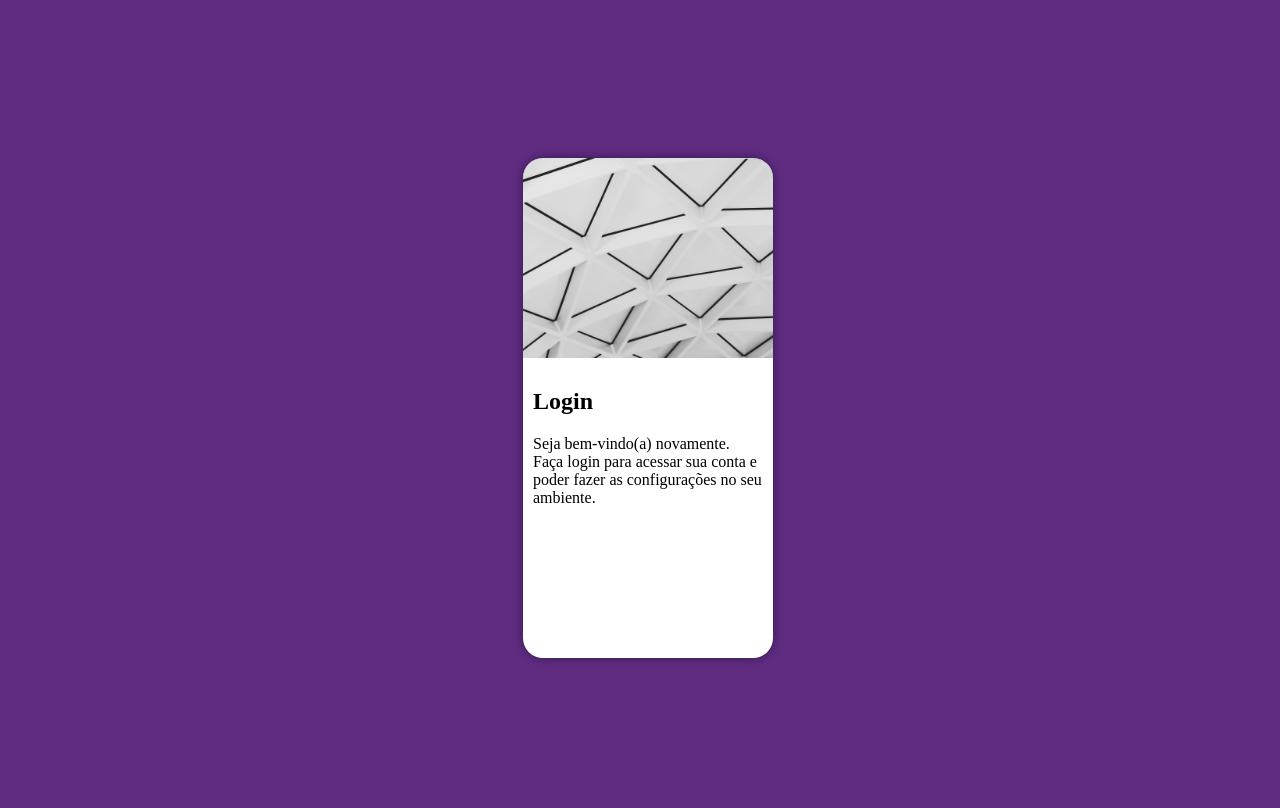
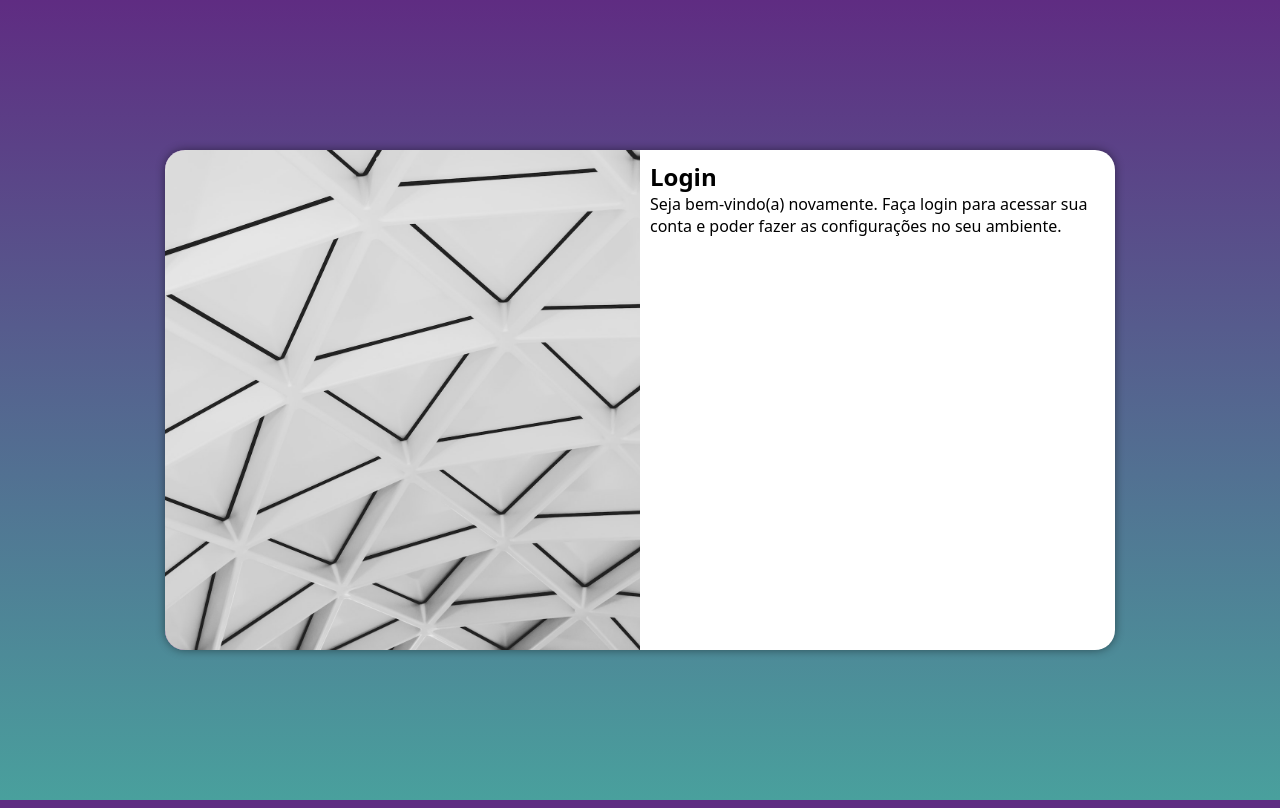
Before and after one commit to JheanAntunes/projeto-login, a plain HTML site: page index.html in a window 1280 px wide. Drawn offline with Linux system fonts and the light colour scheme.

Commit message:
media query para outras telas

```diff
--- /dev/null
+++ b/estilos/media-query.css
@@ -0,0 +1,57 @@
+@charset "UTF-8";
+
+/*
+    Typical device Breakpoints
+---------------------------------------
+Pequenas: Telas até 600px, feita, porque utilizamos a tecnica de mobile first
+Celular de 600 até 768px,  feita, porque utilizamos a tecnica de mobile first
+Table: 768px até 992px, Precisamos fazer a media query para essa versão de dispositivo, fazer nesse link css...
+Desktop: 922px até 1220px, Precisamos também fazer uma media query para computadores e notebooks
+Grandes telas: acima de 1200px
+*/
+
+@media screen and (min-width: 769px) and (max-width: 993px) {
+    body, html{
+        background-image: linear-gradient(to top, #49a09d, #5f2c82);
+    }
+
+    section#login{
+        width: 80vw;
+    }
+
+    section#login > div#imagem{
+        float: left;
+        width: 30%;
+        height: 100%;
+
+    }
+
+    section#login > div#formulario{
+        float: right;
+        width: 65%;
+    }
+}
+
+
+@media screen and (min-width: 994px){
+
+    body, html{
+        background-image: linear-gradient(to top, #49a09d, #5f2c82);
+    }
+
+    section#login{
+        width: 950px;
+     }
+
+     section#login > div#imagem{
+        float: left;
+        width: 50%;
+        height: 100%;
+     }
+
+     section#login > div#formulario{
+        float: right;
+        width: 50%;
+        height: 100%;
+     }
+}
--- a/estilos/style.css
+++ b/estilos/style.css
@@ -1,4 +1,4 @@
-@charset "UTF-8"
+@charset "UTF-8";
 
 /*
 
@@ -38,6 +38,9 @@ section#login{
     border-radius: 20px;
     overflow: hidden; /*Esse elemento faz o que estiver fora da border não seja exibido, não mostre.*/
     box-shadow: 0px 0px 10px rgba(0, 0, 0, 0.452);
+    overflow-x: hidden;
+    transition:  width 0.5s, height 0.5s;
+    transition-timing-function: ease;
 }
 
 section#login > div#imagem{
--- a/index.html
+++ b/index.html
@@ -6,6 +6,7 @@
     <meta name="viewport" content="width=device-width, initial-scale=1.0">
     <title>Projeto-login</title>
     <link rel="stylesheet" href="estilos/style.css">
+    <link rel="stylesheet" href="estilos/media-query.css">
 </head>
 <body>
     <main>
```
